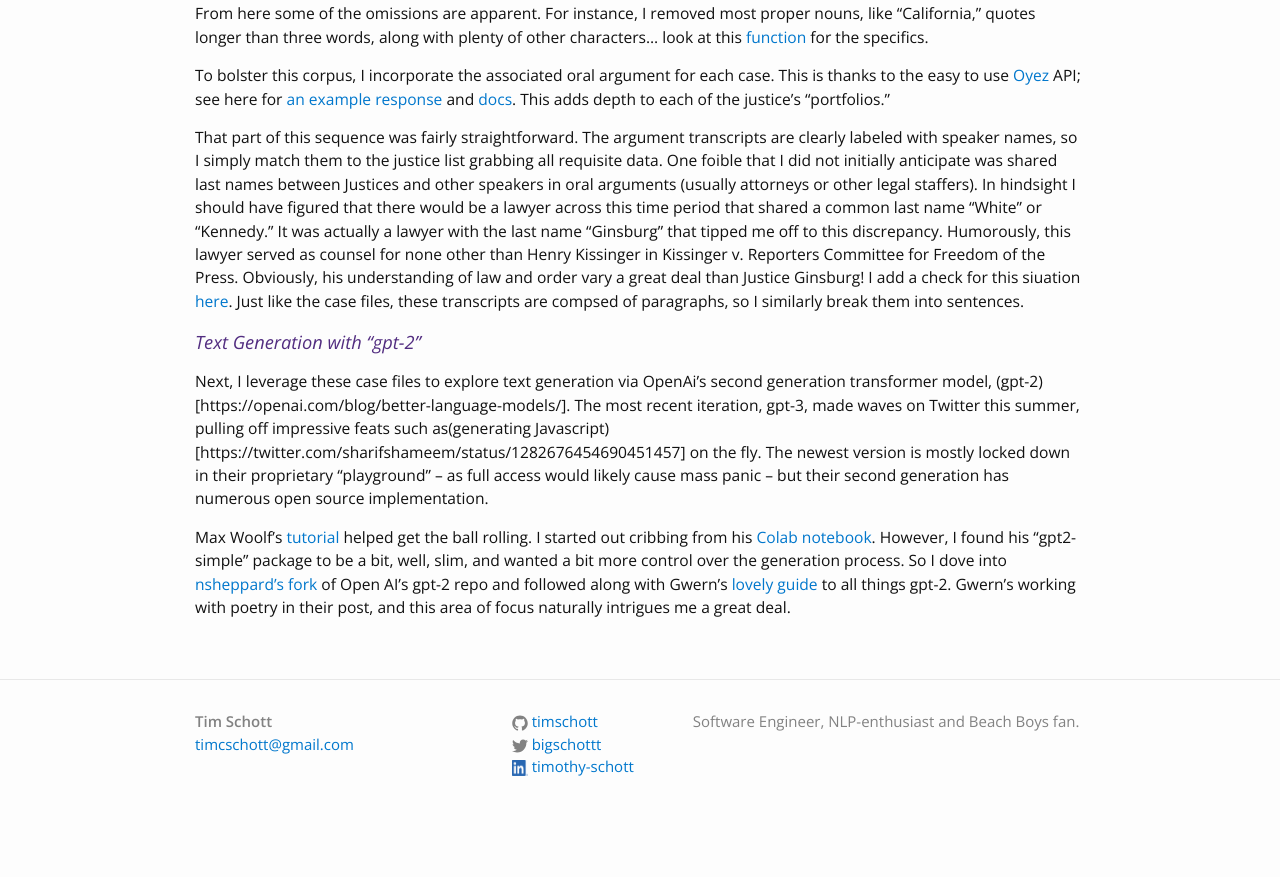
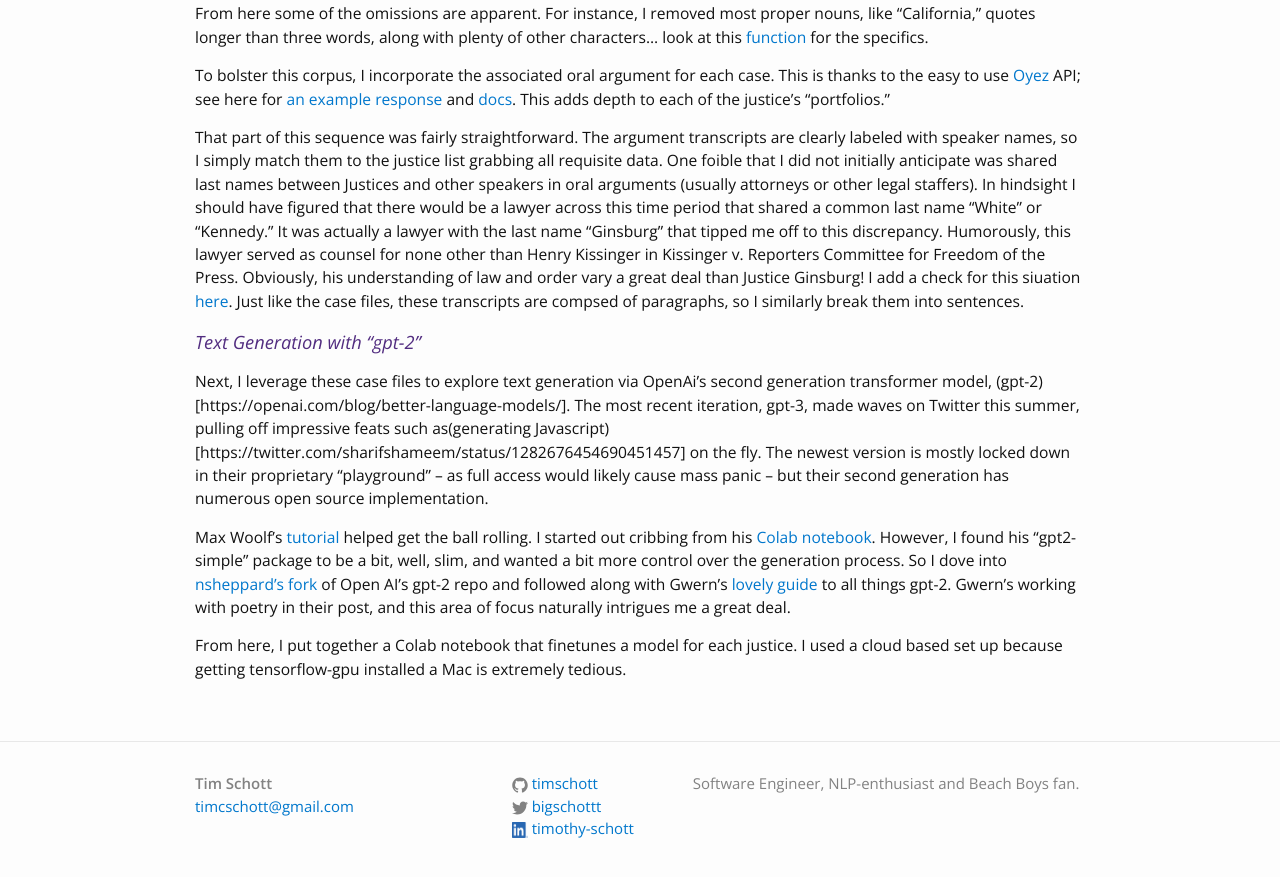
Before and after one commit to timschott/timschott.github.io, a Jekyll site: the page built from projects/sbotus.md, in a window 1280 px wide and 900 px high, scrolled down 1663 px. Shown: the top 877 px of the window. Built offline with Jekyll 4.4.1, drawn with Linux system fonts in a browser that asks for light colours; before the commit the page ends 2501 px from its top, so only the background shows below that.

Commit message:
introduce notebook

```diff
--- a/projects/sbotus.md
+++ b/projects/sbotus.md
@@ -69,3 +69,5 @@
 Next, I leverage these case files to explore text generation via OpenAi's second generation transformer model, (gpt-2)[https://openai.com/blog/better-language-models/]. The most recent iteration, gpt-3, made waves on Twitter this summer, pulling off impressive feats such as(generating Javascript)[https://twitter.com/sharifshameem/status/1282676454690451457] on the fly. The newest version is mostly locked down in their proprietary "playground" -- as full access would likely cause mass panic -- but their second generation has numerous open source implementation.
 
 Max Woolf's [tutorial](https://minimaxir.com/2020/01/twitter-gpt2-bot/) helped get the ball rolling. I started out cribbing from his [Colab notebook](https://colab.research.google.com/drive/1VLG8e7YSEwypxU-noRNhsv5dW4NfTGce). However, I found his "gpt2-simple" package to be a bit, well, slim, and wanted a bit more control over the generation process. So I dove into [nsheppard's fork](https://github.com/nshepperd/gpt-2) of Open AI's gpt-2 repo and followed along with Gwern's [lovely guide](https://www.gwern.net/GPT-2) to all things gpt-2. Gwern's working with poetry in their post, and this area of focus naturally intrigues me a great deal.
+
+From here, I put together a Colab notebook that finetunes a model for each justice. I used a cloud based set up because getting tensorflow-gpu installed a Mac is extremely tedious.
```
